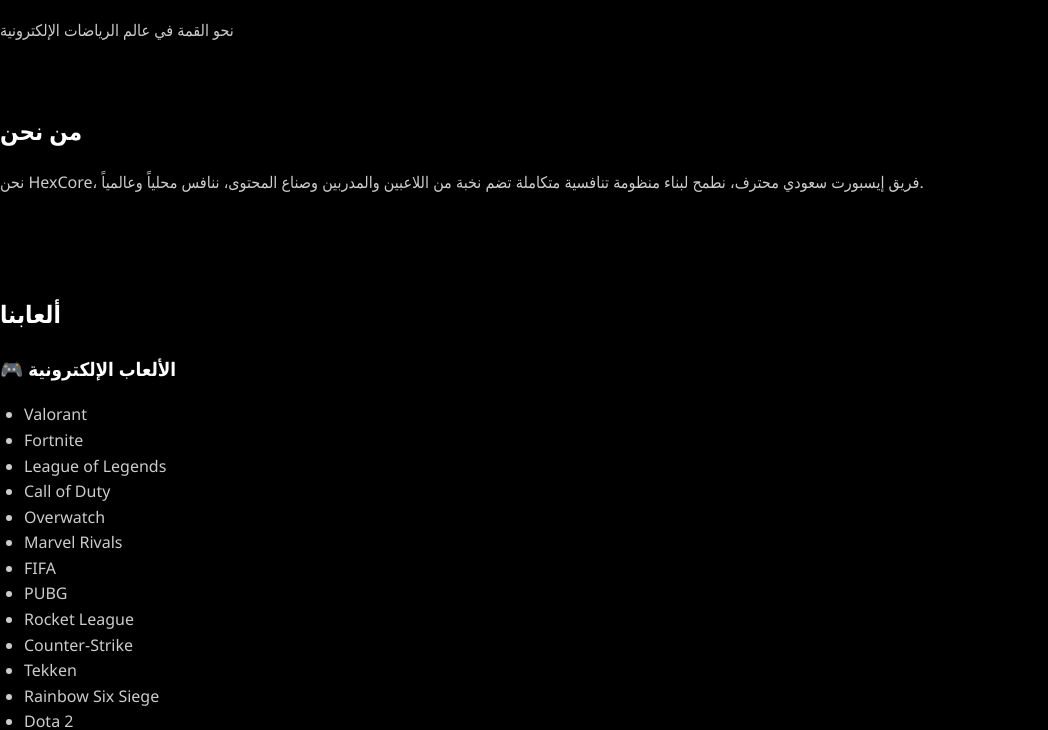
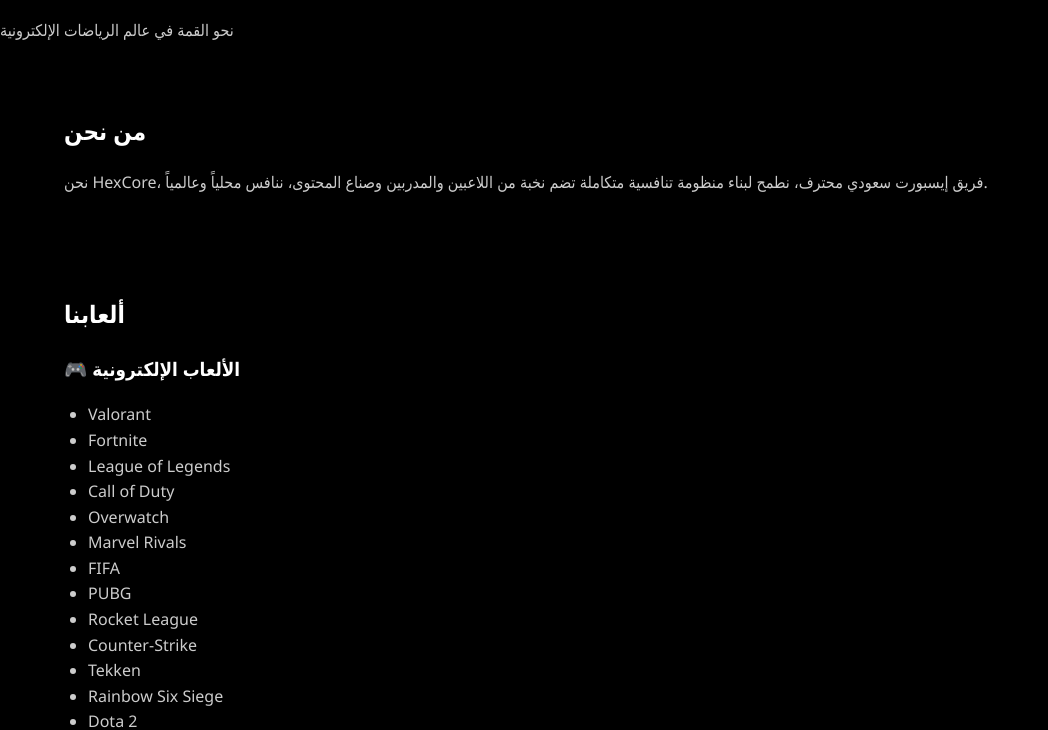
Before and after one commit to Vchiz/HexCore-Clan, a React app: page / in a window 1280 px wide. Shown: the part 76-806 px from the top of the page, without its empty margins (0-1048 px from the left). Built offline with nearby package versions, Linux system fonts and the light colour scheme.

Commit message:
Update index.css

```diff
--- a/src/index.css
+++ b/src/index.css
@@ -28,3 +28,8 @@
   padding-top: 1rem;
   margin-top: 2rem;
 }
+
+.max-w-4xl {
+  max-width: 72rem;
+  margin: 0 auto;
+}
```
